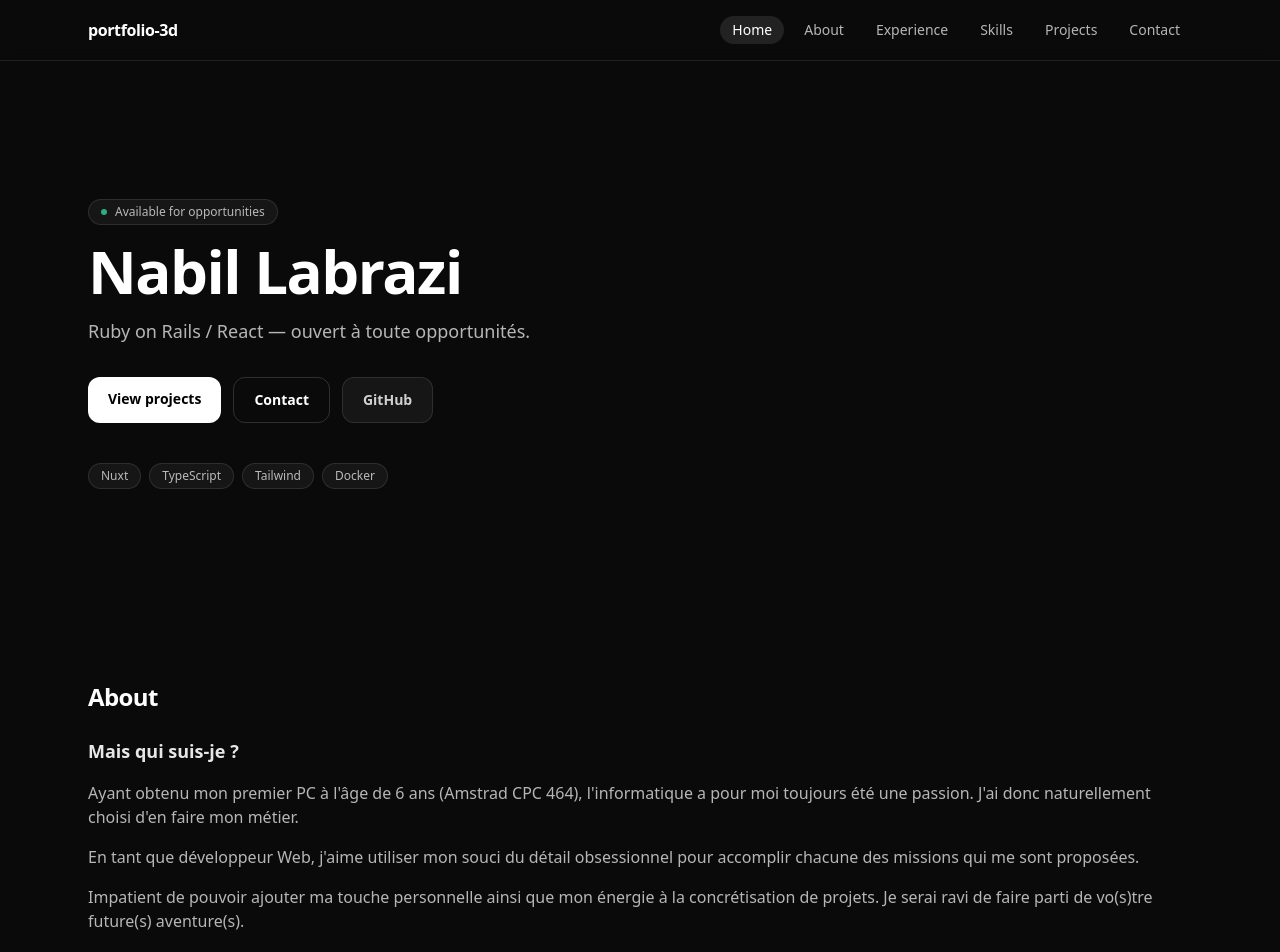
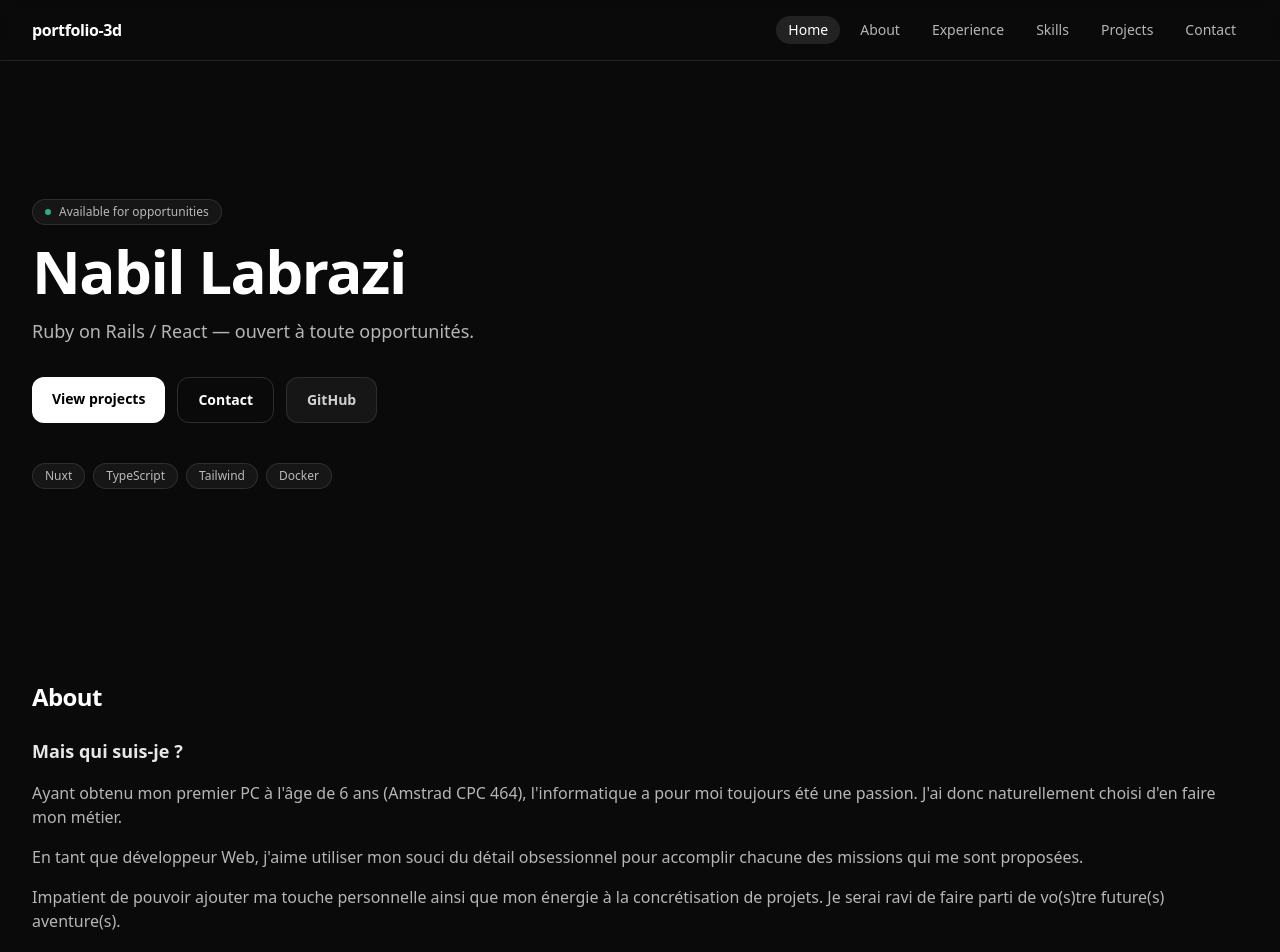
Before and after one commit to nlabrazi/portfolio-3d, a Nuxt app: page / in a window 1280 px wide. Shown: the top 952 px of the page. Built offline with nearby package versions, Linux system fonts and the light colour scheme.

Commit message:
feat(style): adjust container width and section spacing

```diff
--- a/app/assets/css/main.css
+++ b/app/assets/css/main.css
@@ -35,12 +35,12 @@ body {
 
 /* ===== Containers ===== */
 .container {
-  @apply mx-auto max-w-6xl px-6;
+  @apply mx-auto max-w-7xl px-5 sm:px-6 lg:px-8;
 }
 
 /* ===== Sections ===== */
 .section {
-  @apply py-24;
+  @apply py-16 sm:py-20 lg:py-24;
 }
 
 /* ===== Glass Card ===== */
--- a/app/components/sections/About.vue
+++ b/app/components/sections/About.vue
@@ -4,6 +4,7 @@ import { about } from "../../../data/about"
 
 <template>
   <section id="about" class="section">
+    <div class="container">
       <h2 class="h2">About</h2>
 
       <h3 class="mt-6 text-lg font-semibold text-white/90">
@@ -15,5 +16,6 @@ import { about } from "../../../data/about"
           {{ p }}
         </p>
       </div>
+    </div>
   </section>
 </template>
--- a/app/components/sections/Contact.vue
+++ b/app/components/sections/Contact.vue
@@ -37,6 +37,7 @@ async function onSubmit() {
 
 <template>
   <section id="contact" class="section">
+    <div class="container">
       <div class="section-title">
         <div>
           <h2 class="h2">Get In Touch</h2>
@@ -55,7 +56,8 @@ async function onSubmit() {
             <div v-for="s in site.socials" :key="s.href" class="flex items-start justify-between gap-6">
               <dt class="text-sm text-white/60">{{ s.label }}</dt>
               <dd class="text-sm">
-              <a :href="s.href" target="_blank" rel="noreferrer" class="text-white/80 hover:text-white hover:underline">
+                <a :href="s.href" target="_blank" rel="noreferrer"
+                  class="text-white/80 hover:text-white hover:underline">
                   {{ s.href.replace("mailto:", "") }}
                 </a>
               </dd>
@@ -124,5 +126,6 @@ async function onSubmit() {
           </form>
         </article>
       </div>
+    </div>
   </section>
 </template>
--- a/app/components/sections/Experience.vue
+++ b/app/components/sections/Experience.vue
@@ -4,10 +4,12 @@ import { experiences } from "../../../data/experience"
 
 <template>
   <section id="experience" class="section">
+    <div class="container">
       <h2 class="h2">Experience</h2>
 
       <div class="mt-8 grid gap-4">
-      <article v-for="exp in experiences" :key="`${exp.company}-${exp.role}-${exp.start}`" class="card glow-hover p-6">
+        <article v-for="exp in experiences" :key="`${exp.company}-${exp.role}-${exp.start}`"
+          class="card glow-hover p-6">
           <div class="flex flex-wrap items-baseline justify-between gap-2">
             <div class="text-lg font-semibold text-white/90">
               <a v-if="exp.companyUrl" :href="exp.companyUrl" target="_blank" class="hover:underline">
@@ -43,5 +45,6 @@ import { experiences } from "../../../data/experience"
           </div>
         </article>
       </div>
+    </div>
   </section>
 </template>
--- a/app/components/sections/Hero.vue
+++ b/app/components/sections/Hero.vue
@@ -4,7 +4,8 @@ import { site } from "../../../data/site"
 
 <template>
   <section id="home" class="section">
-    <div class="max-w-3xl">
+    <div class="container">
+      <div class="max-w-4xl">
         <div
           class="mb-4 inline-flex items-center gap-2 rounded-full border border-white/10 bg-white/5 px-3 py-1 text-xs text-white/70">
           <span class="size-1.5 rounded-full bg-emerald-400/80"></span>
@@ -42,5 +43,6 @@ import { site } from "../../../data/site"
           <span class="pill">Docker</span>
         </div>
       </div>
+    </div>
   </section>
 </template>
--- a/app/components/sections/Projects.vue
+++ b/app/components/sections/Projects.vue
@@ -17,6 +17,7 @@ const filtered = computed(() => {
 
 <template>
   <section id="projects" class="section">
+    <div class="container">
       <div class="section-title">
         <div>
           <h2 class="h2">Projects</h2>
@@ -84,5 +85,6 @@ const filtered = computed(() => {
           </div>
         </article>
       </div>
+    </div>
   </section>
 </template>
--- a/app/components/sections/Skills.vue
+++ b/app/components/sections/Skills.vue
@@ -4,6 +4,7 @@ import { skillGroups } from "../../../data/skills"
 
 <template>
   <section id="skills" class="section">
+    <div class="container">
       <h2 class="h2">Skills</h2>
 
       <div class="mt-8 grid gap-4 md:grid-cols-2">
@@ -18,5 +19,6 @@ import { skillGroups } from "../../../data/skills"
           </div>
         </article>
       </div>
+    </div>
   </section>
 </template>
--- a/app/layouts/default.vue
+++ b/app/layouts/default.vue
@@ -2,7 +2,7 @@
   <div class="min-h-dvh bg-neutral-950 text-white">
     <LayoutHeader />
 
-    <main class="container">
+    <main>
       <slot />
     </main>
 
```
Also changed, not shown: app/components/layout/Header.vue (indentation only). Lines whose indentation alone changed are shown as unchanged.
